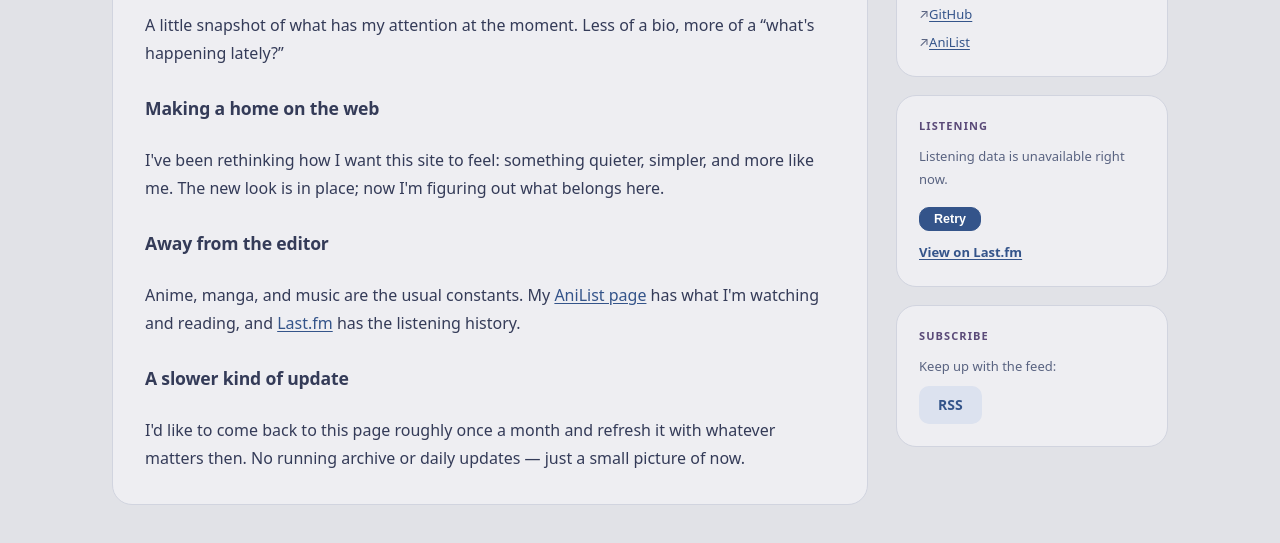
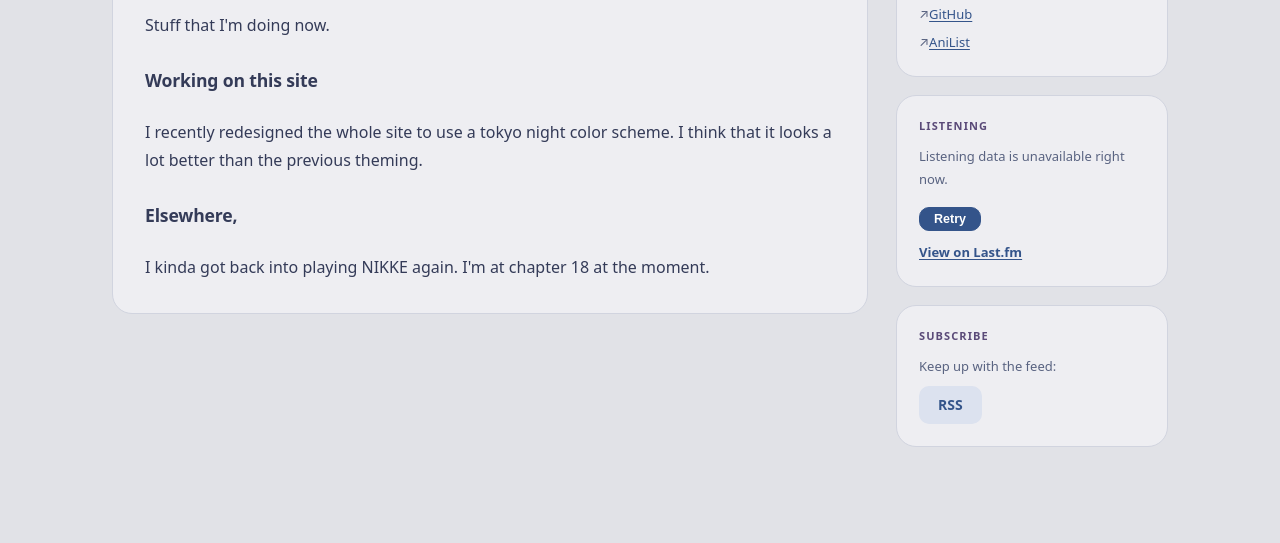
Before and after one commit to 7op3/7op3.github.io, an Eleventy site: page site/now.md in a window 1280 px wide. Shown: the part 271-814 px from the top of the page. Built offline with nearby package versions, Linux system fonts and the light colour scheme; Eleventy itself is replaced by a stand-in of ours; files that its build step writes are made by us from their sources; no server answers.

Commit message:
switch out the placeholder content in now.md for my own words

```diff
--- a/site/now.md
+++ b/site/now.md
@@ -7,16 +7,12 @@ updated: "2026-11-23"
 
 <p class="now-updated">Last updated <time datetime="{{ updated }}">{{ updated | date: "%d %B %Y", "UTC" }}</time></p>
 
-A little snapshot of what has my attention at the moment. Less of a bio, more of a “what's happening lately?”
+Stuff that I'm doing now.
 
-## Making a home on the web
+## Working on this site
 
-I've been rethinking how I want this site to feel: something quieter, simpler, and more like me. The new look is in place; now I'm figuring out what belongs here.
+I recently redesigned the whole site to use a tokyo night color scheme. I think that it looks a lot better than the previous theming.
 
-## Away from the editor
+## Elsewhere,
 
-Anime, manga, and music are the usual constants. My [AniList page](/anilist/) has what I'm watching and reading, and [Last.fm](/lastfm/) has the listening history.
-
-## A slower kind of update
-
-I'd like to come back to this page roughly once a month and refresh it with whatever matters then. No running archive or daily updates — just a small picture of now.
+I kinda got back into playing NIKKE again. I'm at chapter 18 at the moment.
```
